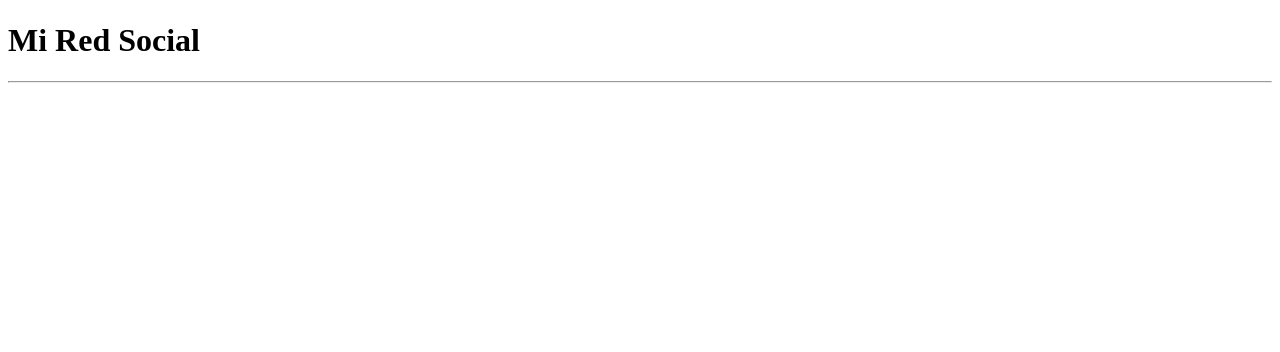
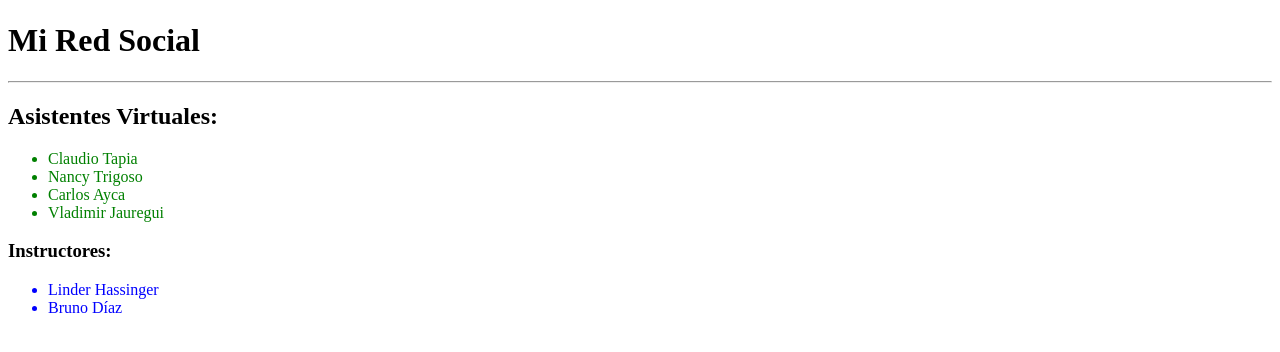
Before and after one commit to ClaudioT14/lima-code-102n2, a plain HTML site: page index.html in a window 1280 px wide. Shown: the part 86-438 px from the top of the page. Drawn offline with Linux system fonts and the light colour scheme.

Commit message:
Agregamos contenido de asistentes al main

```diff
--- a/index.html
+++ b/index.html
@@ -7,29 +7,38 @@
     <style>
         header img {
             width: 100px;
-
+        }
+        .lista_verde li {
+            color: green;
+        }
+        .lista_azul li {
+            color: blue;
         }
     </style>
 </head>
 <body>
     <header>
-
         <img src="https://rotulosmatesanz.com/wp-content/uploads/2017/09/2000px-Google_G_Logo.svg_.png" alt="">
-
-
     </header>
-
 
     <main>
         <h1>Mi Red Social</h1>
         <hr>
-
+        <h2>Asistentes Virtuales:</h2>
+        <ul class="lista_verde">
+            <li>Claudio Tapia</li>
+            <li>Nancy Trigoso</li>
+            <li>Carlos Ayca</li>
+            <li>Vladimir Jauregui</li>
+        </ul>
+        <h3>Instructores:</h3>
+        <ul class="lista_azul">
+            <li>Linder Hassinger</li>
+            <li>Bruno Díaz</li>
+        </ul>
     </main>
 
-
-    <footer>
-
-    </footer>
+    <footer></footer>
 
 </body>
 </html>
```
